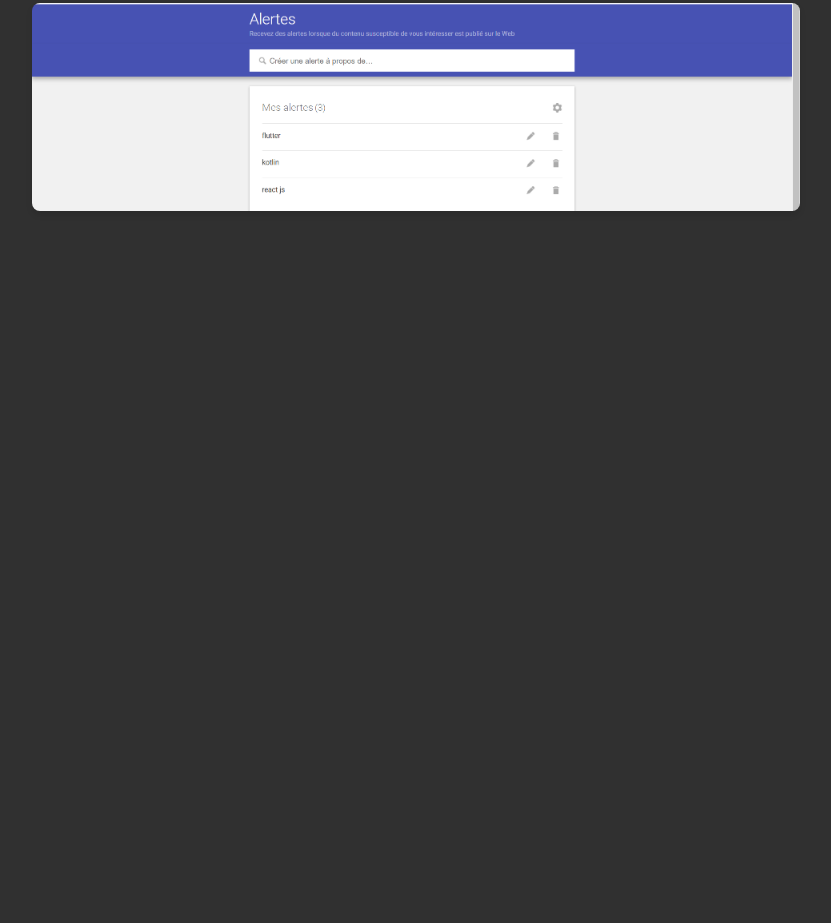
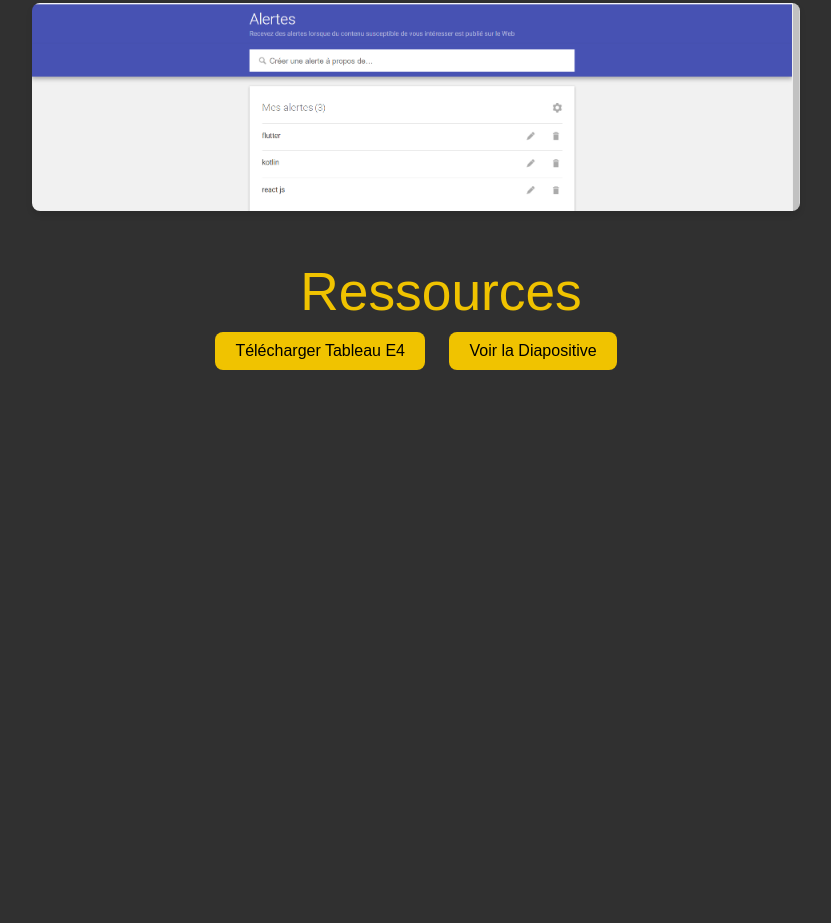
Before and after one commit to LeGamerWin/Portfolio, a plain HTML site: page index.html in a window 1280 px wide. Shown: the part 3917-4840 px from the top of the page, without its empty margins (224-1055 px from the left). Drawn offline with nearby package versions, Linux system fonts and the light colour scheme; a web font is replaced by a local one.

Commit message:
Tableau E4

```diff
--- a/index.html
+++ b/index.html
@@ -247,6 +247,40 @@
             });
         </script>
 
+
+</div>
+<div class="resources" style="margin-top: 40px; text-align: center;">
+    <div class="title">Ressources</div>
+
+
+
+    <a href="./Ressources/6- Annexe 6-1 - Tableau de synthèse - Epreuve E4 - BTS SIO 2023 (1).xlsx"
+       download="Tableau_E4.xlsx"
+       style="display: inline-block;
+              margin: 10px;
+              padding: 10px 20px;
+              background-color: #f0c300;
+              color: black;
+              text-decoration: none;
+              border-radius: 8px;
+              font-size: 16px;">
+        Télécharger Tableau E4
+    </a>
+
+
+    <a href="./Ressources/Engineer.pdf" target="_blank"
+       style="display: inline-block;
+              margin: 10px;
+              padding: 10px 20px;
+              background-color: #f0c300;
+              color: black;
+              text-decoration: none;
+              border-radius: 8px;
+              font-size: 16px;">
+        Voir la Diapositive
+    </a>
+</div>
+
 </body>
 
 
```
Also changed, not shown: 2 other files.
